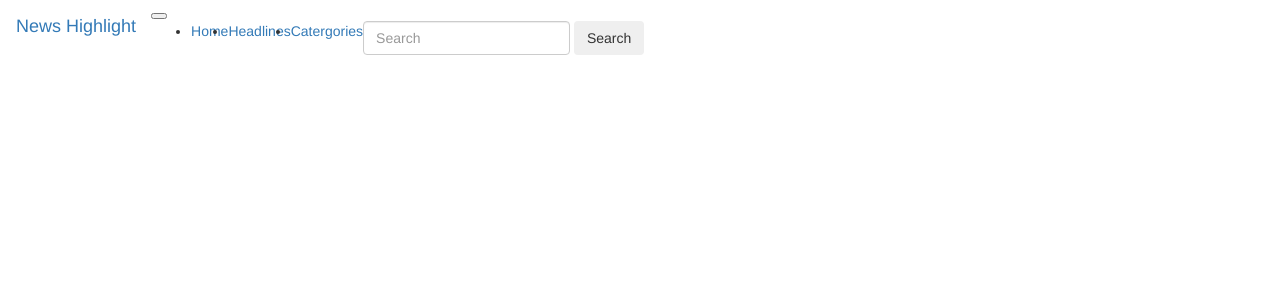
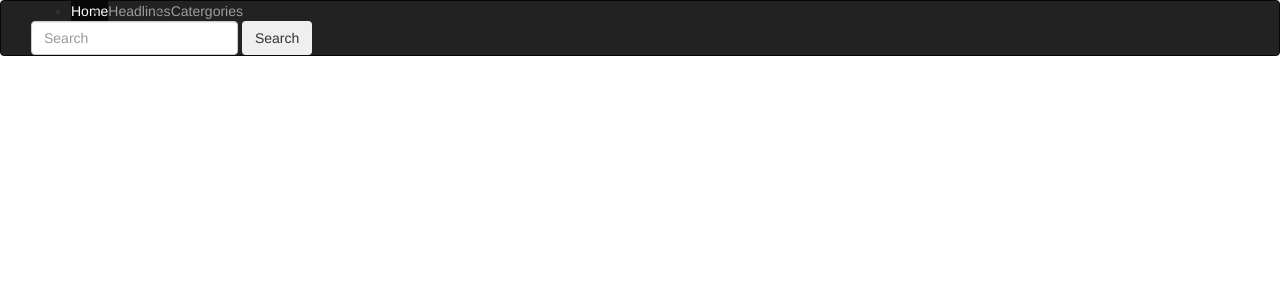
Before and after one commit to DuncanArani/mynews, a Python web app: template app/templates/base.html in a window 1280 px wide. Shown: the top 300 px of the page. Run offline with Jinja, Linux system fonts and the light colour scheme; the template is opened without the code that fills it, so the values that code supplies are empty; some libraries are stand-ins or nearby versions.

Commit message:
news display

```diff
--- a/app/main/views.py
+++ b/app/main/views.py
@@ -15,8 +15,9 @@ def index():
     technology = get_sources('technology')
     science = get_sources('science')
 
-
-    title = "world news"
+    # for i in real_news:
+    #     print(i.name)
+    title = "hello world"
     return render_template('index.html', title=title, general=general, business=business, entertainment=entertainment, technology=technology, science=science)
 
 
--- a/app/requests.py
+++ b/app/requests.py
@@ -19,6 +19,7 @@ def configure_request(app):
     news_a_base_url = app.config['NEWS_ARTICLE_BASE_URL']
     news_h_base_url = app.config['NEWS_TOPHEADLINES_BASE_URL']
     api_key = app.config['NEWS_KEY']
+
 
 
 def get_sources(category):
--- a/app/static/css/index.css
+++ b/app/static/css/index.css
@@ -1,6 +1,6 @@
 
 .index {
-	background-image: url('../images/straightlines.jpg');
+	background-image: url('../image/World-news.png');
 
 	/* Set a specific height */
 	min-height: 500px;
@@ -20,7 +20,7 @@
 
 .article {
 	/* background-color: #1f1f1f; */
-	background-image: url('../images/straightlines.jpg');
+	background-image: url('../image/World-news.png');
 	/* background-repeat: no-repeat; */
 	/* background-size: cover; */
 	/* border-radius: 0px;
@@ -56,11 +56,11 @@ h1 {
 .source .card {
 	-webkit-box-shadow: -14px 14px 24px -7px rgba(255, 255, 255, 0.69);
 	-moz-box-shadow: -14px 14px 24px -7px rgba(255, 255, 255, 0.69);
-	box-shadow: -14px 14px 24px -7px rgba(255, 255, 255, 0.69);
+	box-shadow: -14px 14px 24px -7px rgba(132, 133, 153, 0.69);
 }
 
 .source .card-body a {
-	color: black;
+	color:blue;
 }
 
 .article .descrip p {
--- a/app/templates/base.html
+++ b/app/templates/base.html
@@ -1,3 +1,4 @@
+
 {% extends 'bootstrap/base.html'%}
 
 {% block styles%}
--- a/app/templates/navbar.html
+++ b/app/templates/navbar.html
@@ -1,9 +1,13 @@
-<nav class="navbar navbar-expand-lg navbar-light bg-light sticky-top">
-    <a class="navbar-brand" href="/">News Highlight</a>
-    <button class="navbar-toggler" type="button" data-toggle="collapse" data-target="#navbarSupportedContent"
-        aria-controls="navbarSupportedContent" aria-expanded="false" aria-label="Toggle navigation">
-        <span class="navbar-toggler-icon"></span>
-    </button>
+
+<div class="navbar navbar-inverse" role="navigation">
+    <div class="container-fluid">
+        <div class="navbar-header">
+            <button type="button" class="navbar-toggle" data-toggle="collapse" data-target=".navbar-collapse">
+              <span class="sr-only">Toggle navigation</span>
+              <span class="icon-bar"></span>
+              <span class="icon-bar"></span>
+              <span class="icon-bar"></span>
+            </button>
 
     <div class="collapse navbar-collapse" id="navbarSupportedContent">
         <ul class="navbar-nav mr-auto">
```
Also changed, not shown: app/templates/macros.html (+40 -2 lines), tests/test_articles.py (added, +22 -0 lines), tests/test_sources.py (added, +22 -0 lines), app/static/image/World-news.png (added), app/static/image/world.jpeg (added), config.py (line endings or trailing spaces), manage.py (line endings or trailing spaces), tests/test_news.py (deleted), tests/test_review.py (deleted), 1 other file.
